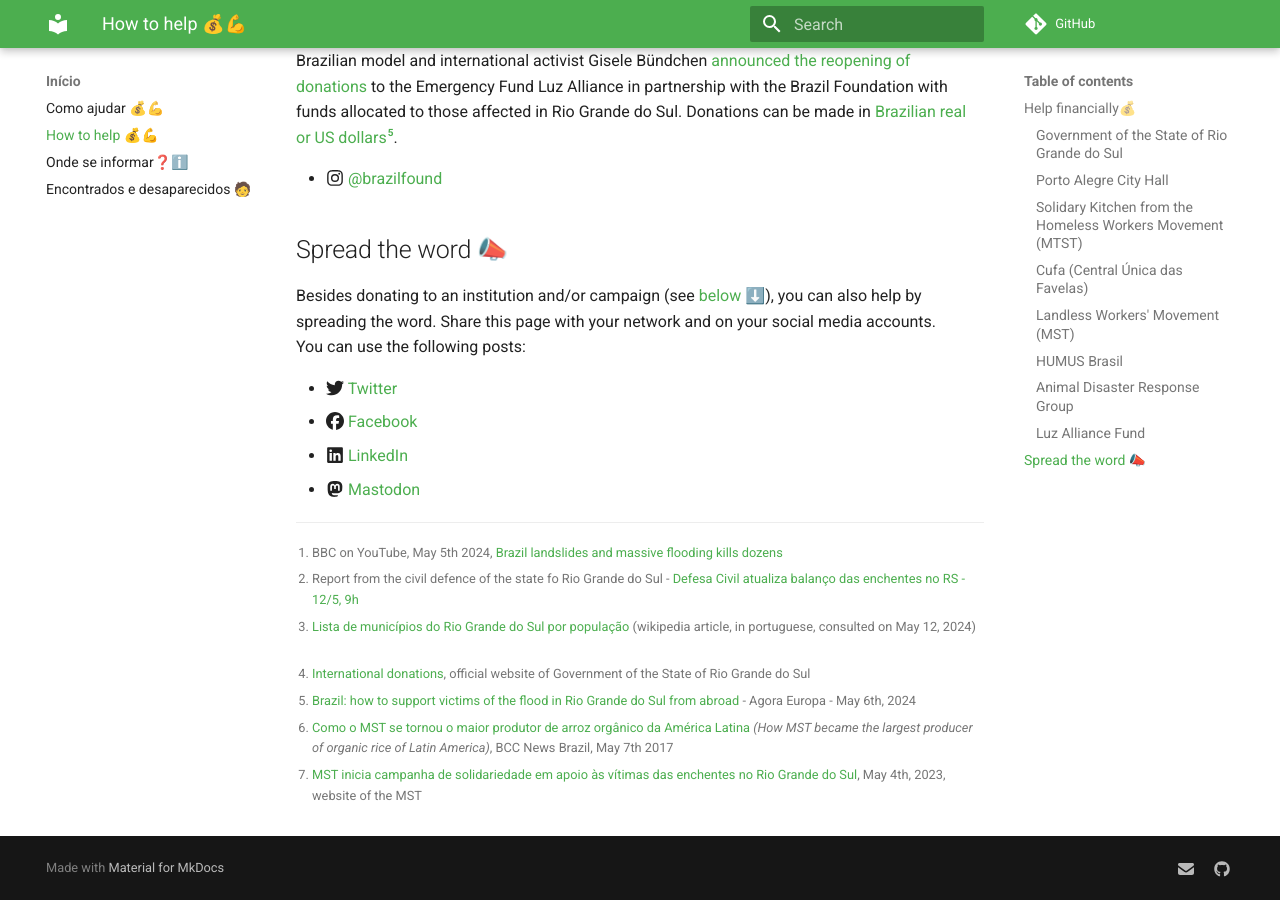
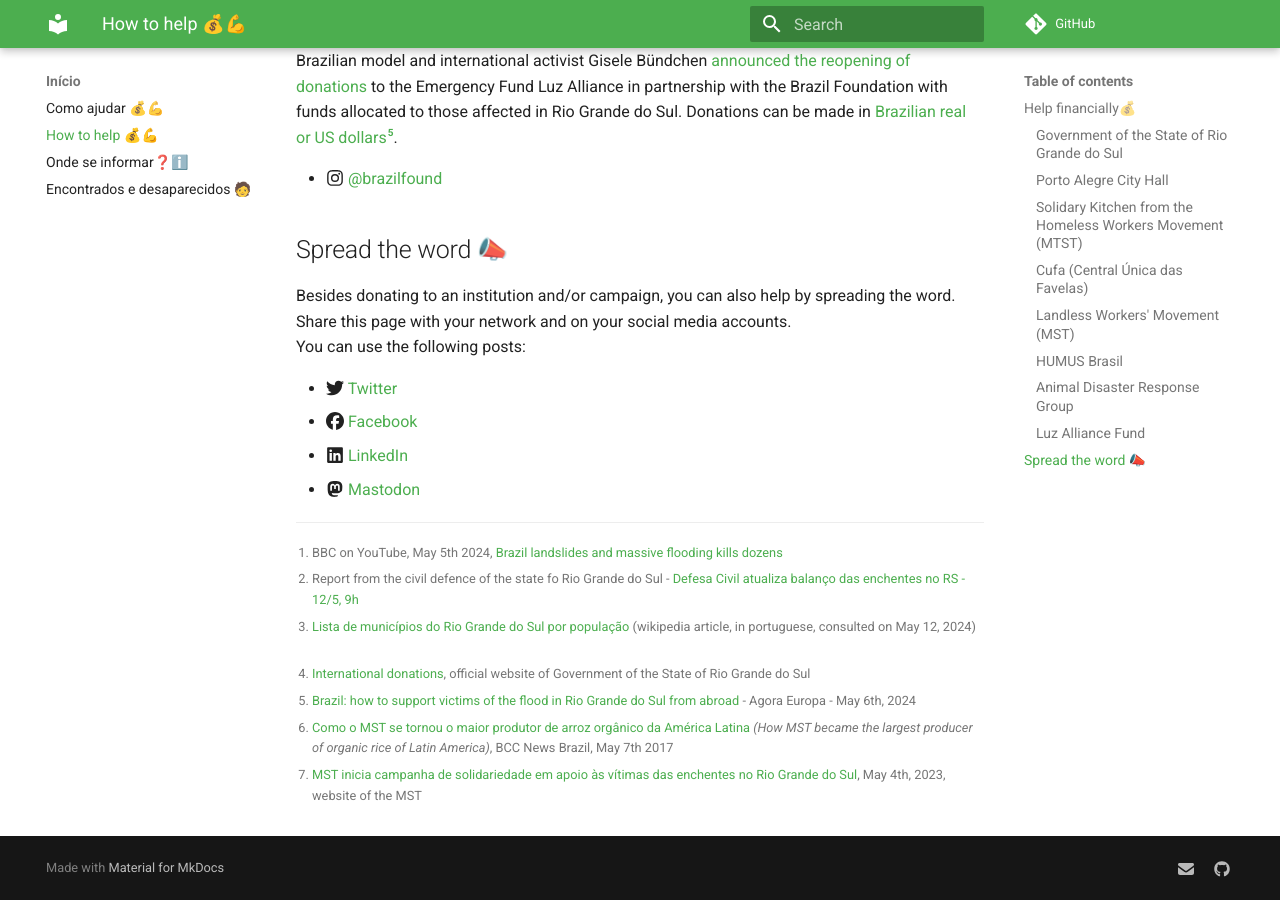
Before and after one commit to enchentesrs/enchentesrs.github.io, an MkDocs documentation site: the page built from docs/how-to-help.md, in a window 1280 px wide and 900 px high, scrolled down 3266 px. Built offline with MkDocs 1.6.1 and Material for MkDocs 9.7.7, drawn with Linux system fonts in a browser that asks for light colours; comment, search, counter and statistics services are not loaded.

Commit message:
Correção no texto

```diff
--- a/docs/how-to-help.md
+++ b/docs/how-to-help.md
@@ -118,7 +118,7 @@ Brazilian model and international activist Gisele Bündchen [announced the reope
 
 ## Spread the word 📣
 
-Besides donating to an institution and/or campaign (see [below ⬇️](#financial-help)), you can also help by spreading the word. Share this page with your network and on your social media accounts.
+Besides donating to an institution and/or campaign, you can also help by spreading the word. Share this page with your network and on your social media accounts.
 You can use the following posts:
 
 * :fontawesome-brands-twitter: [Twitter](https://twitter.com/dellagustindev/status/1788845226045354330)
```
